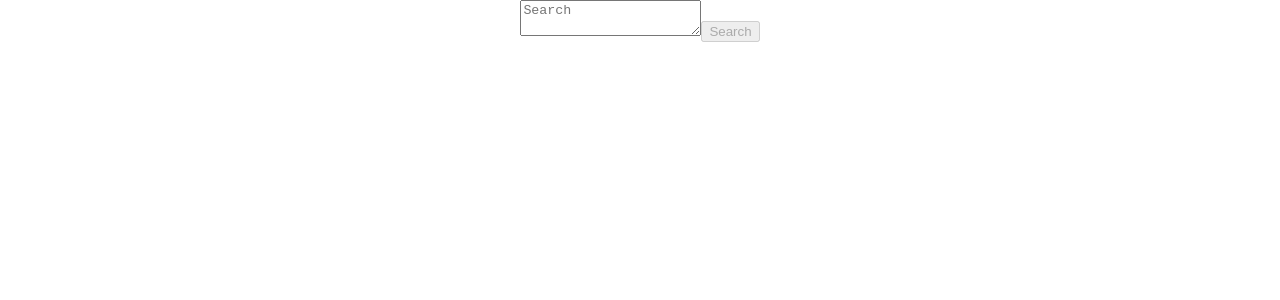
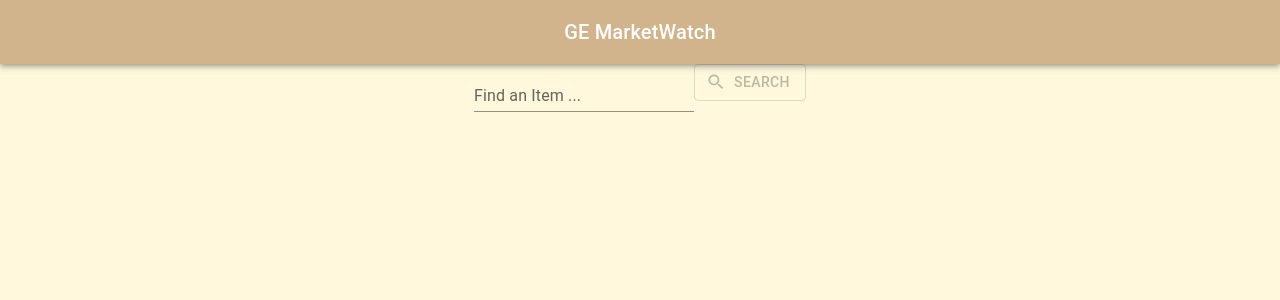
Before and after one commit to Thiv06/osrsMarketWatch, a React (Create React App) app: page / in a window 1280 px wide. Shown: the top 300 px of the page. Built offline with nearby package versions, Linux system fonts and the light colour scheme.

Commit message:
UI Overhaul

```diff
--- a/package.json
+++ b/package.json
@@ -5,6 +5,7 @@
   "dependencies": {
     "@emotion/react": "^11.11.4",
     "@emotion/styled": "^11.11.5",
+    "@mui/icons-material": "^5.15.21",
     "@mui/material": "^5.15.21",
     "@testing-library/jest-dom": "^5.17.0",
     "@testing-library/react": "^13.4.0",
--- a/src/App.css
+++ b/src/App.css
@@ -1,5 +1,7 @@
 .App {
   text-align: center;
+  min-height: 100%;
+  background-color: #FFF8DC;
 }
 
 .App-logo {
--- /dev/null
+++ b/src/components/Header.js
@@ -0,0 +1,23 @@
+import React from "react";
+import AppBar from '@mui/material/AppBar';
+import Box from '@mui/material/Box';
+import Typography from '@mui/material/Typography';
+import Toolbar from '@mui/material/Toolbar';
+//86C232
+const Header = () =>{
+    return(
+    <Box sx={{ flexGrow: 1}}>
+      <AppBar position="static" sx={{backgroundColor: '#D2B48C'}}>
+        <Toolbar>
+          <Typography variant="h6" component="div" sx={{ flexGrow: 1 }}>
+            GE MarketWatch
+          </Typography>
+        </Toolbar>
+      </AppBar>
+    </Box>
+    )
+
+
+}
+
+export default Header;
--- a/src/components/NavBar.js
+++ b/src/components/NavBar.js
@@ -3,6 +3,8 @@ import React, { useState } from "react"
 //import './NavBar.css'
 // import './ItemDrop'
 // import ItemDrop from "./ItemDrop"
+import {TextField, Button } from "@mui/material"
+import SearchIcon from '@mui/icons-material/Search';
 
 const NavBar = ({setResult}) =>{
 
@@ -58,13 +60,18 @@ const NavBar = ({setResult}) =>{
 
     return(
        <form onSubmit={handleSubmit}>
-        <textarea
+        <TextField
+            id="standard-basic"
+            label="Find an Item ..."
+            variant="standard"
             placeholder="Search"
             value={item}
             onChange={handleTextChange}
             disabled = {status === 'submitting'}
         />
-        <button disabled={item.length === 0 || status === 'submitting'}>Search</button>
+        <Button variant= "outlined"  startIcon={<SearchIcon />} disabled={item.length === 0 || status === 'submitting'}>
+            Search
+        </Button>
        </form>
     )
 }
--- a/src/index.css
+++ b/src/index.css
@@ -1,4 +1,7 @@
-body {
+
+
+html, body, #root {
+  height: 100%;
   margin: 0;
   font-family: -apple-system, BlinkMacSystemFont, 'Segoe UI', 'Roboto', 'Oxygen',
     'Ubuntu', 'Cantarell', 'Fira Sans', 'Droid Sans', 'Helvetica Neue',
@@ -7,6 +10,7 @@ body {
   -moz-osx-font-smoothing: grayscale;
 }
 
+
 code {
   font-family: source-code-pro, Menlo, Monaco, Consolas, 'Courier New',
     monospace;
--- a/src/pages/Home.js
+++ b/src/pages/Home.js
@@ -1,9 +1,7 @@
 import React, { useState } from "react"
 import NavBar from "../components/NavBar";
 import ItemDrop from "../components/ItemDrop";
-
-
-
+import Header from "../components/Header";
 const Home = () => {
     const [result,setResult] = useState({
         name: '',
@@ -16,6 +14,7 @@ const Home = () => {
 
     return (
       <div>
+        <Header/>
         <NavBar setResult={setResult} />
         <ItemDrop result={result} />
       </div>
```
Also changed, not shown: src/pages/Home.css (added, +7 -0 lines), 1 other file (tests, documents, lock files or other folders).
